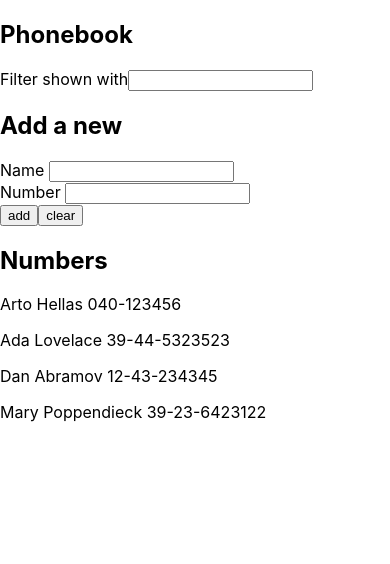
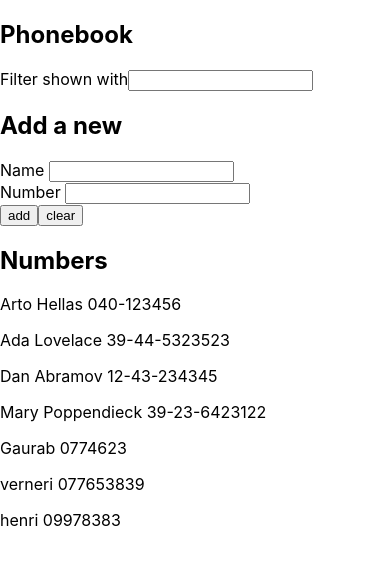
Before and after one commit to kecyGaurab/fullstackopen-hel-uni, a React (Create React App) app in the folder part2/phonebook/: page / in a window 390 px wide. Shown: the top 564 px of the page. Built offline with nearby package versions, Linux system fonts and the light colour scheme; data requests are answered from the project's data file.

Commit message:
Phonebook step 7 and step 8

```diff
--- a/part2/phonebook/db.json
+++ b/part2/phonebook/db.json
@@ -1,5 +1,5 @@
 {
-    "persons":[
+  "persons": [
     {
       "name": "Arto Hellas",
       "number": "040-123456",
@@ -19,6 +19,21 @@
       "name": "Mary Poppendieck",
       "number": "39-23-6423122",
       "id": 4
+    },
+    {
+      "name": "Gaurab",
+      "number": "0774623",
+      "id": 5
+    },
+    {
+      "name": "verneri",
+      "number": "077653839",
+      "id": 6
+    },
+    {
+      "name": "henri",
+      "number": "09978383",
+      "id": 7
     }
   ]
 }
--- a/part2/phonebook/package.json
+++ b/part2/phonebook/package.json
@@ -15,7 +15,7 @@
     "build": "react-scripts build",
     "test": "react-scripts test",
     "eject": "react-scripts eject",
-    "server": "json-server -p3002 db.json"
+    "server": "json-server -p3003 db.json"
   },
   "eslintConfig": {
     "extends": "react-app"
--- a/part2/phonebook/src/App.js
+++ b/part2/phonebook/src/App.js
@@ -1,56 +1,52 @@
-import React, { useState, useEffect } from "react";
-import axios from 'axios'
-import  Filter from './Filter';
-import  PersonForm from './PersonForm';
-import  PersonList from './PersonList';
+import React, {useState, useEffect} from 'react';
+// import axios from 'axios';
+import Filter from './Filter';
+import PersonForm from './PersonForm';
+import PersonList from './PersonList';
+import numberService from './services/numbers';
 
 const App = () => {
   const [persons, setPersons] = useState([]);
-  const [newName, setNewName] = useState("");
-  const [newNumber, setNewNumber] = useState("");
-  const [filteredName, setFilter] = useState("");
+  const [newName, setNewName] = useState('');
+  const [newNumber, setNewNumber] = useState('');
+  const [filteredName, setFilter] = useState('');
 
-useEffect(() => {
-  axios
-    .get('http://localhost:3002/persons')
-    .then(response => {
-      setPersons(response.data)
-    })
-  }, [])
+  useEffect(() => {
+    numberService.getAll().then(initialNumbers => {
+      setPersons(initialNumbers);
+    });
+  }, []);
 
   const addName = event => {
     event.preventDefault();
     const nameObj = {
       name: newName,
-      number: newNumber
+      number: newNumber,
     };
     //checks and filters if the name already exists in the persons array
     const doesContactExist = persons.filter(
       person => person.name === nameObj.name
     );
     //  if the returned array is not empty concatanates the name to the persons array
-    if(newName.length === 0){
-      alert("Please enter name")
-    }
-    else if (doesContactExist.length !== 0) {
+    if (newName.length === 0) {
+      alert('Please enter name');
+    } else if (doesContactExist.length !== 0) {
       window.confirm(`${newName} is already in the phonebook`);
-
     } else {
       setPersons(persons.concat(nameObj));
     }
-  }
+    numberService.create(nameObj).then(response => {
+      setPersons(persons.concat(response.data));
+    });
+  };
 
-  const resetForm = () =>{
-    return(
-      setNewName('')
-      )
-  }
-
+  const resetForm = () => {
+    return setNewName('');
+  };
 
   //function to handle the onchange value of input name
   const handleNameChange = event => {
     setNewName(event.target.value);
-
   };
   const handleNumberChange = event => {
     setNewNumber(event.target.value);
@@ -60,16 +56,19 @@ useEffect(() => {
     setFilter(event.target.value);
   };
 
-
   return (
     <div>
       <h2>Phonebook</h2>
-      <Filter handleFilter={handleFilter}/>
+      <Filter handleFilter={handleFilter} />
       <h2>Add a new</h2>
-      <PersonForm resetForm={resetForm} handleNameChange={handleNameChange}
-       handleNumberChange={handleNumberChange} addName={addName}/>
+      <PersonForm
+        resetForm={resetForm}
+        handleNameChange={handleNameChange}
+        handleNumberChange={handleNumberChange}
+        addName={addName}
+      />
       <h2>Numbers</h2>
-      <PersonList persons ={persons} filteredName={filteredName}/>
+      <PersonList persons={persons} filteredName={filteredName} />
     </div>
   );
 };
--- a/part2/phonebook/src/PersonList.js
+++ b/part2/phonebook/src/PersonList.js
@@ -1,4 +1,5 @@
 import React from "react";
+
 
 const PersonList = props => {
   const filter =  props.persons
--- /dev/null
+++ b/part2/phonebook/src/services/numbers.js
@@ -0,0 +1,15 @@
+import axios from 'axios';
+const baseUrl = 'http://localhost:3003/persons';
+
+const getAll = () => {
+  const request = axios.get(baseUrl);
+  return request.then(response => response.data);
+};
+const create = (nameObj) => {
+ return axios.post(baseUrl,nameObj)
+};
+
+export default {
+  getAll,
+  create
+};
```
Lines whose indentation alone changed are shown as unchanged.
